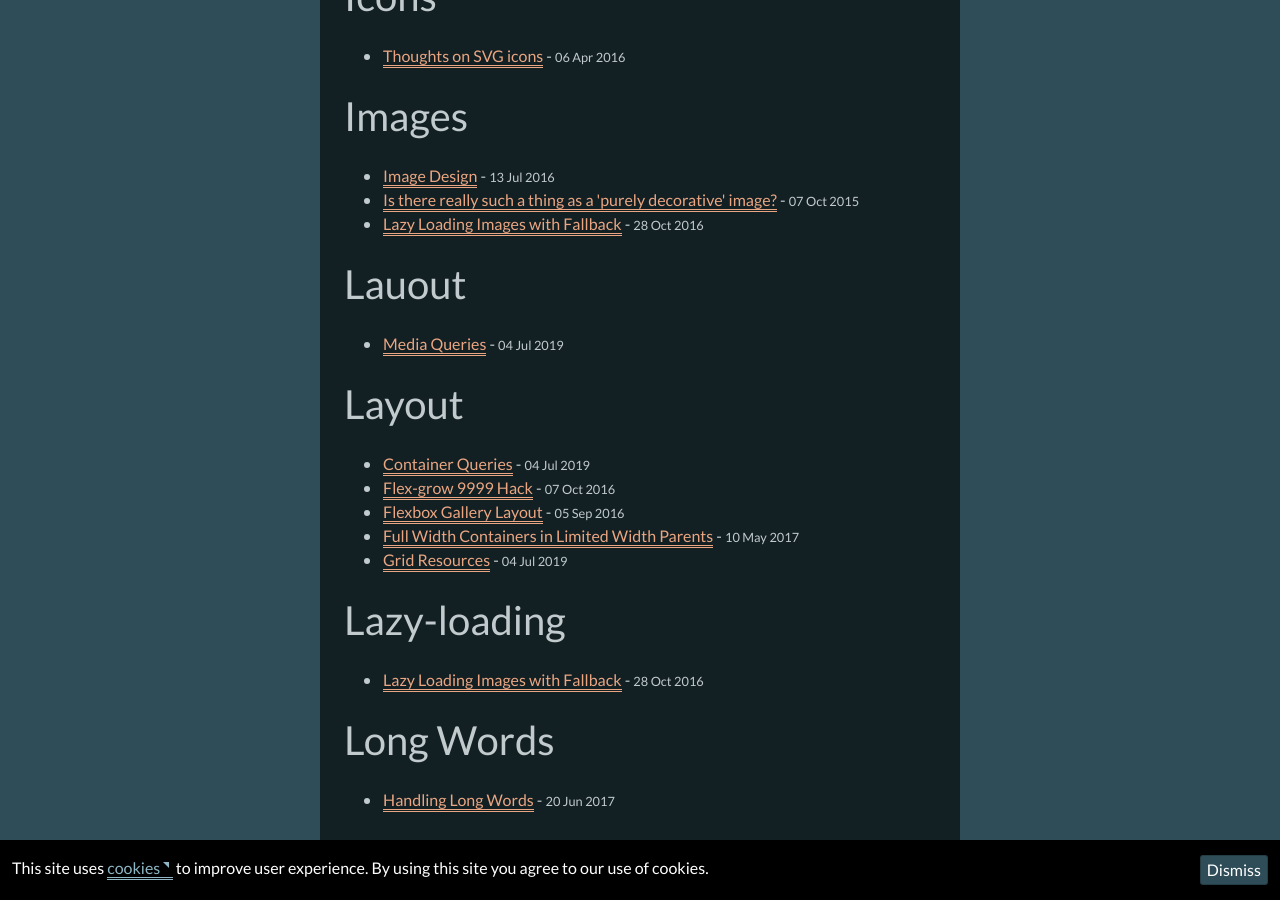
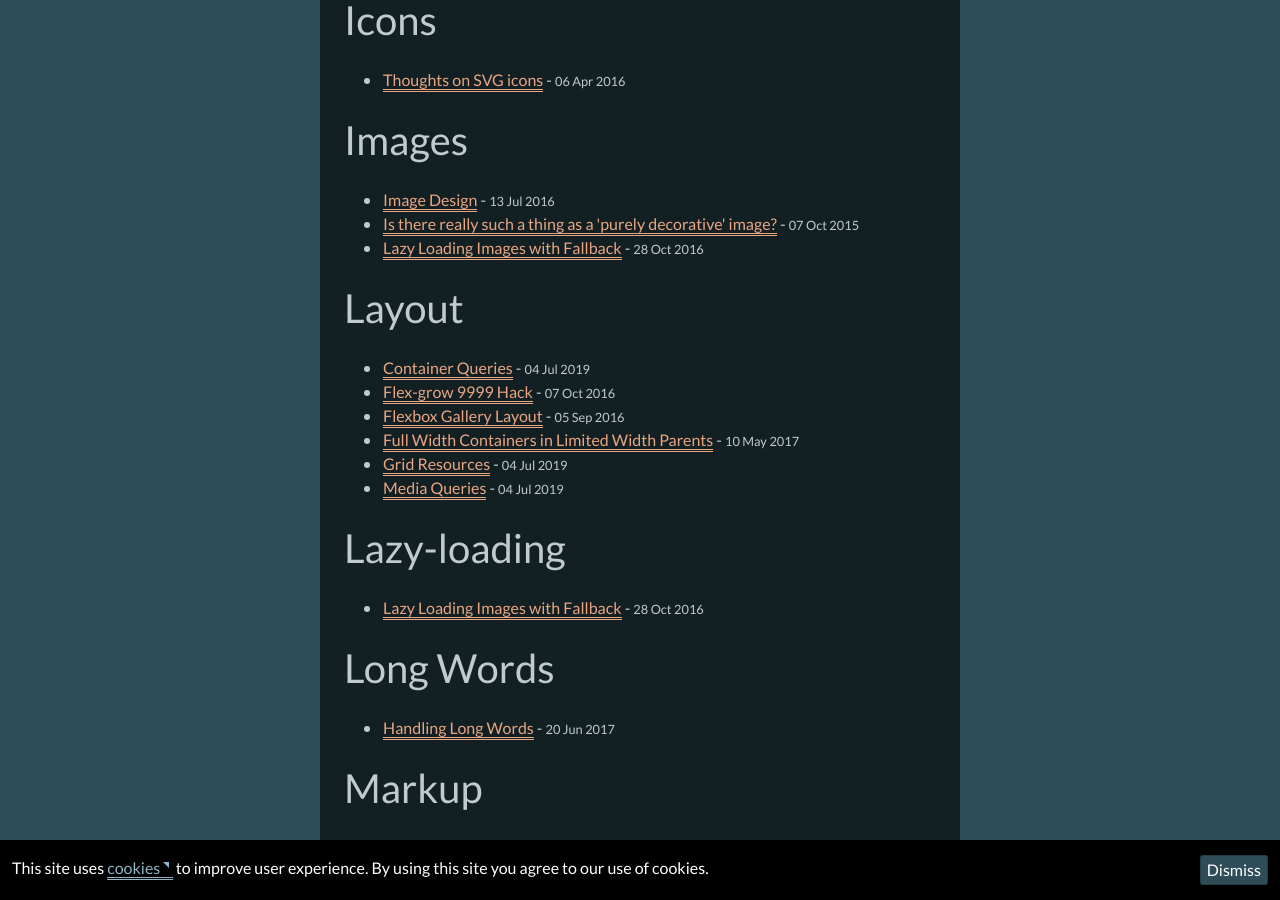
Before and after one commit to andykirk/andykirk.github.io, a Jekyll site: the page built from knowledge-base/index.html, in a window 1280 px wide and 900 px high, scrolled down 2870 px. Built offline with Jekyll 4.4.1, drawn with Linux system fonts in a browser that asks for light colours; some of the changed text lies outside the part shown.

Commit message:
Update 2019-07-04-designing-layouts-for-screen-readers.md

```diff
--- a/knowledge-base/_posts/2019-07-04-designing-layouts-for-screen-readers.md
+++ b/knowledge-base/_posts/2019-07-04-designing-layouts-for-screen-readers.md
@@ -1,6 +1,6 @@
 ---
 title: Media Queries
-tag: [Accessibility, Lauout]
+tag: [Accessibility, Design, Layout]
 ---
 A useful primer:
 
```
